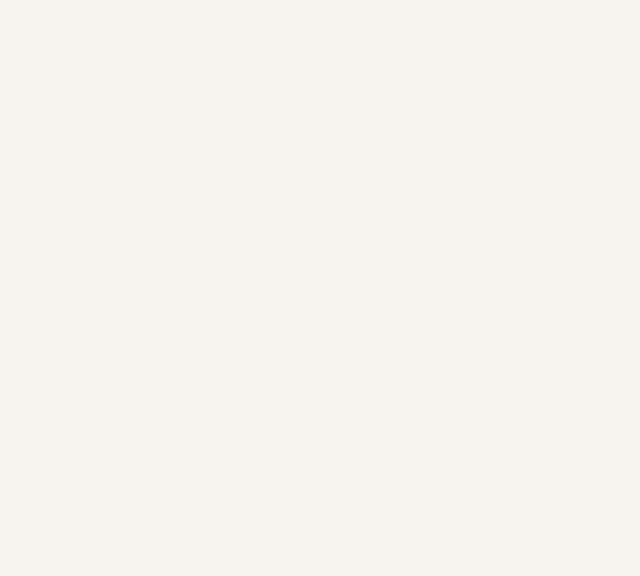
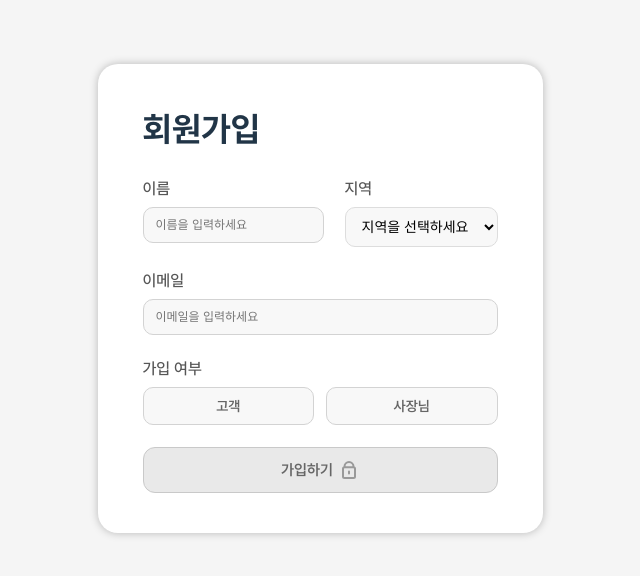
Before and after one commit to 9oormthon-univ/2025_SEASONTHON_TEAM_86_FE, a React (Vite) app: page /signup in a window 1280 px wide. Before the commit this address had no page. Shown: the part 102-678 px from the top of the page, without its empty margins (320-960 px from the left). Built offline with nearby package versions, Linux system fonts and the light colour scheme.

Commit message:
feat: 카카오 로그인 api 연결 성공

```diff
--- /dev/null
+++ b/src/api/restaurant.js
@@ -0,0 +1,5 @@
+// import _client from "./_client";
+
+// export const getRestaurant = (id) => {
+//   return _client.get(`/restaurant/${id}`);
+// };
--- a/src/pages/login/LoginPage.jsx
+++ b/src/pages/login/LoginPage.jsx
@@ -1,9 +1,14 @@
-import React from 'react';
-import styled from 'styled-components';
-import kakaoLogo from '../../assets/kakao.svg'; // 카카오 로고 이미지
-import logoIcon from '../../assets/logo_orange.svg'
+import styled from "styled-components";
+import kakaoLogo from "../../assets/kakao.svg";
+import logoIcon from "../../assets/logo_orange.svg";
 
 export default function LoginPage() {
+  const KAKAO_AUTH_URL = import.meta.env.VITE_KAKAO_AUTH_URL;
+
+  const handleKakaoLogin = () => {
+    window.location.href = KAKAO_AUTH_URL;
+  };
+
   return (
     <Wrapper>
       <LoginBox>
@@ -11,15 +16,15 @@ export default function LoginPage() {
           안녕하세요. <br />
           <Inline>
             <LogoImg src={logoIcon} alt="Derere logo" />
-            <span className="bold">입니다!</span>
+            <BoldText>입니다!</BoldText>
           </Inline>
         </Greeting>
         <Description>
           카카오톡 계정으로 빠르고 쉽게 로그인할 수 있습니다.
         </Description>
         <Tag>1초 간편 회원가입</Tag>
-        <KakaoButton>
-          <img src={kakaoLogo} alt="kakao" />
+        <KakaoButton onClick={handleKakaoLogin}>
+          <KakaoImg src={kakaoLogo} alt="kakao" />
           카카오톡 간편 로그인
         </KakaoButton>
       </LoginBox>
@@ -32,19 +37,15 @@ const Wrapper = styled.div`
   justify-content: center;
   align-items: center;
   height: 100vh;
-  background: #f5f5f5;
-  position: relative;
+  background-color: #f5f5f5;
 `;
 
 const LoginBox = styled.div`
-  background: #fff;
-  padding: 30px 40px;
-  margin: 30px;
-  border-radius: 16px;
-  box-shadow: 0px 4px 12px rgba(0,0,0,0.1);
+  background-color: #fff;
+  padding: 40px 45px;
+  border-radius: 29px;
+  box-shadow: 0 0 9px rgba(0, 0, 0, 0.25);
   text-align: center;
-  position: relative;
-  z-index: 2;
 `;
 
 const Greeting = styled.h1`
@@ -52,25 +53,22 @@ const Greeting = styled.h1`
   font-size: 28px;
   font-weight: 500;
   margin: 0;
-  line-height: 1.5;
   text-align: left;
-
-  .bold {
-    font-weight: 700;
-  }
 `;
 
-const LogoImg = styled.img`
-  height: 26px;   /* 텍스트 높이에 맞춤 */
+const BoldText = styled.span`
+  font-weight: 700;
 `;
 
 const Inline = styled.span`
   display: inline-flex;
-  align-items: center; /* 세로 중앙 정렬 */
-  gap: 6px;           /* 로고와 텍스트 간격 */
+  align-items: center;
+  gap: 6px;
 `;
 
-
+const LogoImg = styled.img`
+  height: 26px;
+`;
 
 const Description = styled.p`
   margin: 12px 0 40px;
@@ -80,7 +78,7 @@ const Description = styled.p`
 
 const Tag = styled.div`
   display: inline-block;
-  background: #064420;
+  background-color: #064420;
   color: #fff;
   font-size: 11px;
   padding: 4px 10px;
@@ -89,7 +87,7 @@ const Tag = styled.div`
 `;
 
 const KakaoButton = styled.button`
-  background: #fee500;
+  background-color: #fee500;
   border: none;
   border-radius: 12px;
   width: 100%;
@@ -103,12 +101,12 @@ const KakaoButton = styled.button`
   gap: 6px;
   cursor: pointer;
 
-  img {
-    width: 18px;
-    height: 18px;
-  }
-
   &:hover {
-    background: #fdd835;
+    background-color: #fdd835;
   }
 `;
+
+const KakaoImg = styled.img`
+  width: 18px;
+  height: 18px;
+`;
--- a/src/pages/login/SignUpPage.jsx
+++ b/src/pages/login/SignUpPage.jsx
@@ -1,21 +1,20 @@
-import React, { useState } from 'react';
-import styled from 'styled-components';
-import { useNavigate } from 'react-router-dom';
-import lockIcon from '../../assets/lock.svg'
-import unlockIcon from '../../assets/lock_white.svg'
+import { useState } from "react";
+import { useNavigate } from "react-router-dom";
+import styled from "styled-components";
+import lockIcon from "../../assets/lock.svg";
+import unlockIcon from "../../assets/lock_white.svg";
 
 export default function SignUpPage() {
-  const [region, setRegion] = useState('');
-  const [role, setRole] = useState('');
-  const [name, setName] = useState('');
-  const [email, setEmail] = useState('');
+  const [name, setName] = useState("");
+  const [region, setRegion] = useState("");
+  const [email, setEmail] = useState("");
+  const [role, setRole] = useState("");
   const navigate = useNavigate();
 
   const handleSubmit = (e) => {
     e.preventDefault();
-    alert(`이름: ${name}, 이메일: ${email}, 지역: ${region}, 가입여부: ${role}`);
-
-    navigate('/');
+    alert(`이름: ${name}, 이메일: ${email}, 지역: ${region}, 롤: ${role}`);
+    navigate("/");
   };
 
   const isDisabled = !name || !email || !region || !role;
@@ -25,9 +24,8 @@ export default function SignUpPage() {
       <FormBox onSubmit={handleSubmit}>
         <Title>회원가입</Title>
 
-        {/* 이름 + 지역 한 줄 */}
         <FlexRow>
-          <FieldRow style={{ flex: 1 }}>
+          <Field>
             <Label>이름</Label>
             <Input
               type="text"
@@ -36,35 +34,38 @@ export default function SignUpPage() {
               onChange={(e) => setName(e.target.value)}
               required
             />
-          </FieldRow>
+          </Field>
 
-          <FieldRow style={{ flex: 1 }}>
+          <Field>
             <Label>지역</Label>
-            <Select value={region} onChange={(e) => setRegion(e.target.value)} required>
+            <Select
+              value={region}
+              onChange={(e) => setRegion(e.target.value)}
+              required
+            >
               <option value="">지역을 선택하세요</option>
               <option value="서울특별시">서울특별시</option>
-              <option value="부산광역시">부산광역시</option>
-              <option value="대구광역시">대구광역시</option>
               <option value="인천광역시">인천광역시</option>
-              <option value="광주광역시">광주광역시</option>
-              <option value="대전광역시">대전광역시</option>
-              <option value="울산광역시">울산광역시</option>
-              <option value="세종특별자치시">세종특별자치시</option>
               <option value="경기도">경기도</option>
               <option value="강원특별자치도">강원특별자치도</option>
+              <option value="대전광역시">대전광역시</option>
+              <option value="세종특별자치시">세종특별자치시</option>
               <option value="충청북도">충청북도</option>
               <option value="충청남도">충청남도</option>
+              <option value="광주광역시">광주광역시</option>
               <option value="전북특별자치도">전북특별자치도</option>
               <option value="전라남도">전라남도</option>
+              <option value="대구광역시">대구광역시</option>
+              <option value="부산광역시">부산광역시</option>
+              <option value="울산광역시">울산광역시</option>
               <option value="경상북도">경상북도</option>
               <option value="경상남도">경상남도</option>
               <option value="제주특별자치도">제주특별자치도</option>
             </Select>
-          </FieldRow>
+          </Field>
         </FlexRow>
 
-        {/* 이메일은 그 아래 */}
-        <FieldRow>
+        <Field>
           <Label>이메일</Label>
           <Input
             type="email"
@@ -73,35 +74,32 @@ export default function SignUpPage() {
             onChange={(e) => setEmail(e.target.value)}
             required
           />
-        </FieldRow>
+        </Field>
 
-        {/* 가입 여부 */}
-        <FieldRow>
+        <Field>
           <Label>가입 여부</Label>
           <ButtonGroup>
             <ToggleButton
               type="button"
-              $active={role === '고객'}
-              onClick={() => setRole('고객')}
+              $active={role === "고객"}
+              onClick={() => setRole("고객")}
             >
               고객
             </ToggleButton>
             <ToggleButton
               type="button"
-              $active={role === '사장님'}
-              onClick={() => setRole('사장님')}
+              $active={role === "사장님"}
+              onClick={() => setRole("사장님")}
             >
               사장님
             </ToggleButton>
           </ButtonGroup>
-        </FieldRow>
+        </Field>
 
-        {/* 가입 버튼 */}
-        <SubmitButton type="submit" disabled={!name || !email || !region || !role}>
-          가입하기 <img src={isDisabled ? lockIcon : unlockIcon} alt="lock"/>
+        <SubmitButton type="submit" disabled={isDisabled}>
+          가입하기 <Icon src={isDisabled ? lockIcon : unlockIcon} alt="lock" />
         </SubmitButton>
       </FormBox>
-
     </Wrapper>
   );
 }
@@ -111,67 +109,60 @@ const Wrapper = styled.div`
   justify-content: center;
   align-items: center;
   height: 100vh;
-  background: #f5f5f5;
+  background-color: #f5f5f5;
+`;
+
+const FormBox = styled.form`
+  background-color: #fff;
+  padding: 40px 45px;
+  border-radius: 20px;
+  box-shadow: 0 0 9px rgba(0, 0, 0, 0.25);
+  display: flex;
+  flex-direction: column;
+  gap: 22px;
+`;
+
+const Title = styled.h2`
+  font-size: 34px;
+  font-weight: 700;
+  text-align: left;
+  margin: 0;
 `;
 
 const FlexRow = styled.div`
   display: flex;
-  gap: 10px; /* 이름 / 지역 사이 간격 */
+  gap: 21px;
 `;
 
-
-const FormBox = styled.form`
-  background: #fff;
-  padding: 32px;
-  border-radius: 16px;
-  box-shadow: 0 4px 12px rgba(0,0,0,0.1);
-  width: 320px;
-  display: flex;
-  flex-direction: column;
-  gap: 20px;
-`;
-
-const Title = styled.h2`
-  margin: 0 0 10px 0;
-  font-size: 24px;
-  font-weight: 700;
-`;
-
-const FieldRow = styled.div`
+const Field = styled.div`
   display: flex;
   flex-direction: column;
   gap: 6px;
+  flex: 1;
 `;
 
 const Label = styled.label`
-  font-size: 14px;
+  font-size: 16px;
   font-weight: 500;
+  color: #565656;
 `;
 
 const Input = styled.input`
-  padding: 10px;
-  border: 1px solid #ddd;
-  border-radius: 8px;
-  font-size: 14px;
+  border-radius: 10px;
+  border: 1px solid #d3d3d3;
+  background: #f8f8f8;
+  padding: 10px 12px;
+  font-size: 12px;
   outline: none;
-  background-color: #F8F8F8;
-
-  &:focus {
-    border-color: #888;
-  }
 `;
 
 const Select = styled.select`
-  padding: 10px;
+  padding: 10px 12px;
   border: 1px solid #ddd;
-  border-radius: 8px;
+  border-radius: 10px;
   font-size: 14px;
+  background-color: #f8f8f8;
   outline: none;
-  background-color: #F8F8F8;
-
-  &:focus {
-    border-color: #888;
-  }
 `;
 
 const ButtonGroup = styled.div`
@@ -182,37 +173,31 @@ const ButtonGroup = styled.div`
 const ToggleButton = styled.button`
   flex: 1;
   padding: 10px 0;
-  border: 1px solid ${({ $active }) => ($active ? '#FF5D17' : '#D3D3D3')};
-  background: ${({ $active }) => ($active ? '#FF5D17' : '#F8F8F8')};
-  color: ${({ $active }) => ($active ? '#fff' : '#999')};
-  border-radius: 8px;
+  border: 1px solid ${({ $active }) => ($active ? "#ff5d17" : "#d3d3d3")};
+  background-color: ${({ $active }) => ($active ? "#ff5d17" : "#f8f8f8")};
+  color: ${({ $active }) => ($active ? "#fff" : "#666")};
+  border-radius: 10px;
   cursor: pointer;
-  font-size: 15px;
-  font-weight: 600px;
-
-  &:hover {
-    opacity: 0.8;
-  }
+  font-size: 14px;
+  font-weight: 600;
 `;
 
 const SubmitButton = styled.button`
-  background: ${({ disabled }) => (disabled ? '#C9C9C9' : '#FF5D17')};
-  color: ${({ disabled }) => (disabled ? '#999' : '#fff')};
-  border: none;
-  border-radius: 8px;
+  background-color: ${({ disabled }) => (disabled ? "#E9E9E9" : "#ff5d17")};
+  color: ${({ disabled }) => (disabled ? "#666" : "#fff")};
+  border: ${({ disabled }) => (disabled ? "1px solid #C9C9C9" : "none")};
+  border-radius: 12px;
   padding: 12px;
   font-size: 15px;
   font-weight: 600;
-  cursor: ${({ disabled }) => (disabled ? 'not-allowed' : 'pointer')};
-
+  cursor: ${({ disabled }) => (disabled ? "not-allowed" : "pointer")};
   display: flex;
   justify-content: center;
   align-items: center;
   gap: 6px;
+`;
 
-  img {
-    width: 20px;
-    height: 20px;
-    text-align: right;
-  }
+const Icon = styled.img`
+  width: 20px;
+  height: 20px;
 `;
--- a/src/routes/AppRoutes.jsx
+++ b/src/routes/AppRoutes.jsx
@@ -12,20 +12,19 @@ import SearchResultPage from "../pages/search/SearchResultPage";
 import RegisterPage from "../pages/register/RegisterPage";
 import RegisterCompletePage from "../pages/register/RegisterCompletePage";
 import RegisterCheckPage from "../pages/register/RegisterCheckPage";
-import ResultsSurveyPage from "../pages/ResultsSurveyPage"
-import ConfirmPage from "../pages/ConfirmPage"
-import RejectPage from "../pages/RejectPage"
-import LoginPage from '../pages/login/LoginPage';
-import SignUpPage from '../pages/login/SignUpPage';
-// import ResultsPage from '../pages/ResultsPage';
+import ResultsSurveyPage from "../pages/ResultsSurveyPage";
+import ConfirmPage from "../pages/ConfirmPage";
+import RejectPage from "../pages/RejectPage";
+import LoginPage from "../pages/login/LoginPage";
+import SignUpPage from "../pages/login/SignUpPage";
 
 function AppRoutes() {
   return (
     <BrowserRouter>
       <Routes>
         {/* 홈 */}
-        <Route path="/" element={<OwnerHomePage />} />
-        <Route path="/homepage" element={<HomePage />} />
+        <Route path="/" element={<HomePage />} />
+        <Route path="/ownerhomepage" element={<OwnerHomePage />} />
 
         {/* 투표 */}
         <Route path="/vote" element={<VotePage />} />
@@ -45,7 +44,10 @@ function AppRoutes() {
         {/* 결과 */}
         <Route path="/results" element={<ResultsPage />} />
         <Route path="/results/:restaurantId" element={<ResultsSurveyPage />} />
-        <Route path="/results/:restaurantId/confirm" element={<ConfirmPage />} />
+        <Route
+          path="/results/:restaurantId/confirm"
+          element={<ConfirmPage />}
+        />
         <Route path="/results/:restaurantId/reject" element={<RejectPage />} />
 
         {/* 검색 */}
@@ -53,8 +55,8 @@ function AppRoutes() {
         <Route path="/search/:keyword" element={<SearchResultPage />} />
 
         {/* 로그인 */}
-        <Route path='/login' element={<LoginPage/>}/>
-        <Route path='/login/signup' element={<SignUpPage/>}/>
+        <Route path="/login" element={<LoginPage />} />
+        <Route path="/signup" element={<SignUpPage />} />
       </Routes>
     </BrowserRouter>
   );
```
Also changed, not shown: src/api/_client.js (added, +7 -0 lines), 1 other file (tests, documents, lock files or other folders).
